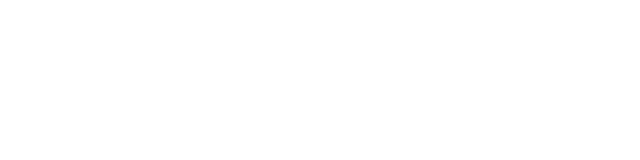
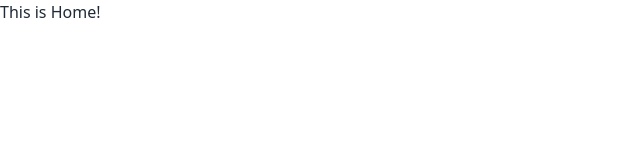
Before and after one commit to jasaiful/Cryptonet, a React (Vite) app: page / in a window 1280 px wide. Shown: the top 160 px of the page, without its empty margins (0-640 px from the left). Built offline with nearby package versions, Linux system fonts and the light colour scheme.

Commit message:
created home route

```diff
--- /dev/null
+++ b/src/pages/Home.jsx
@@ -0,0 +1,11 @@
+
+
+const Home = () => {
+    return (
+        <div>
+            <h2>This is Home!</h2>
+        </div>
+    );
+};
+
+export default Home;
```
Also changed, not shown: src/routes/MainRouter.jsx (+8 -1 lines).
